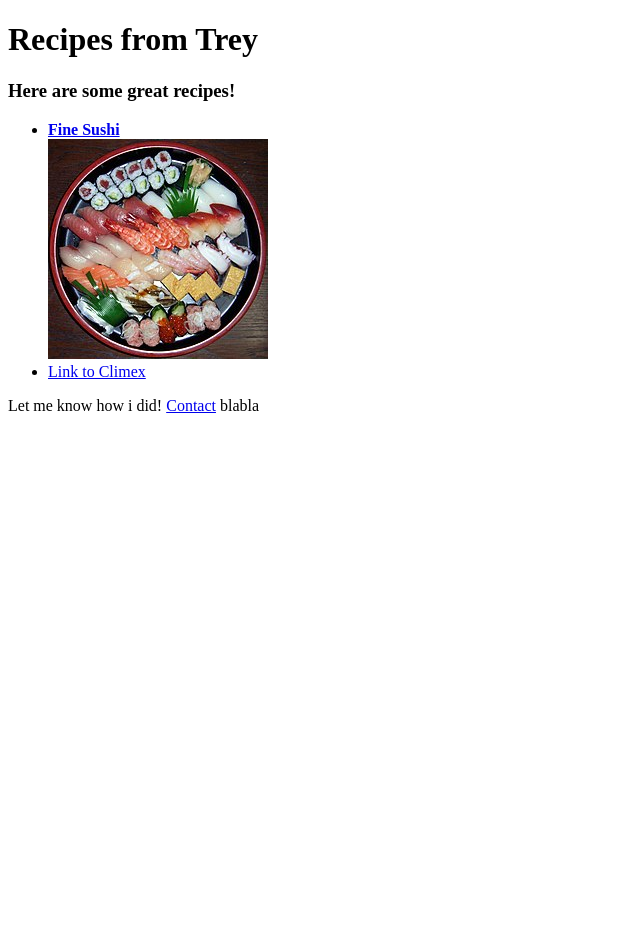
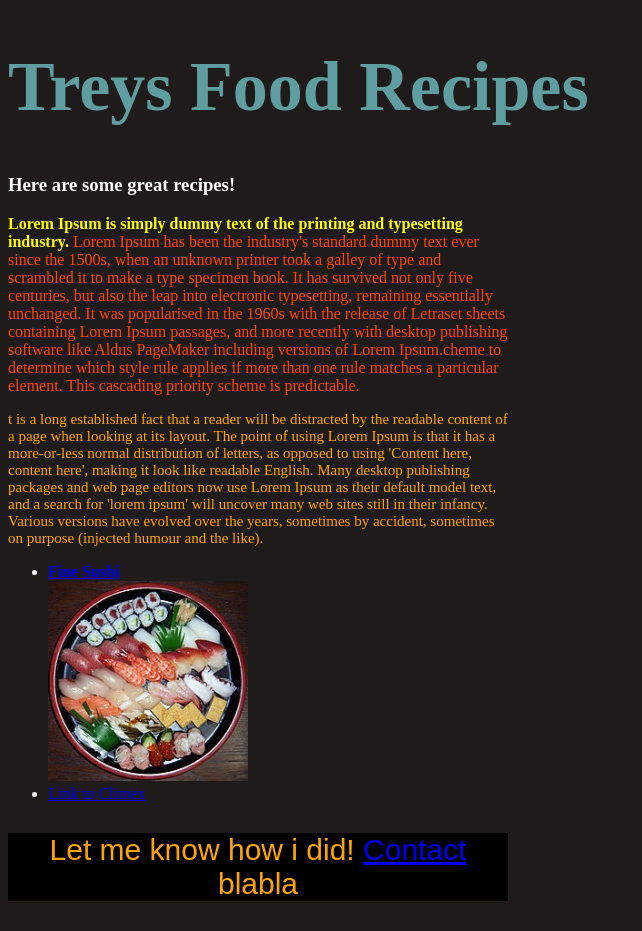
Before and after one commit to Treymsby/odin-recipes, a plain HTML site: page index.html in a window 1280 px wide. Shown: the whole page, without its empty margins (0-642 px from the left). Before the commit the page ends 800 px from the top, so only its background shows below. Drawn offline with Linux system fonts and the light colour scheme.

Commit message:
Added CSS

```diff
--- /dev/null
+++ b/css/style.css
@@ -0,0 +1,56 @@
+body {
+    background-color: rgb(31, 27, 27);
+    color: white;
+}
+
+p {
+    color:orange;
+}
+
+div {
+    width: 500px;
+}
+
+span {
+    color: yellow;
+}
+
+h1 {
+    font-size: 70px;
+    color: cadetblue;
+}
+
+.top-section {
+
+}
+
+.bottom-section {
+
+}
+
+.intro {
+    color: orangered;
+}
+
+.outro {
+    font-size: 15px;
+}
+
+.highlight {
+    font-weight: bold;
+}
+
+.footer {
+    text-align: center;
+    background-color: black;
+    color: rgb(255, 255, 255);
+    font-family: Arial, Helvetica, sans-serif;
+    font-size: 30px;
+}
+/*  Always use height and width to reserve the space in the page so
+if the pic takes longer to load it can occupy the space so
+it does not shift other content. */
+.sushi {
+    height: auto;
+    width: 200px;
+}
--- a/index.html
+++ b/index.html
@@ -5,14 +5,21 @@
     <meta http-equiv="X-UA-Compatible" content="IE=edge">
     <meta name="viewport" content="width=device-width, initial-scale=1.0">
     <title>Home Page</title>
+    <link rel="stylesheet" href="./css/style.css">
 </head>
 <body>
-    <h1>Recipes from Trey</h1>
+    <h1>Treys Food Recipes</h1>
     <h3>Here are some great recipes!</h3>
+    <div class="top-section">
+        <p class="intro"> <span class="highlight">Lorem Ipsum is simply dummy text of the printing and typesetting industry.</span> Lorem Ipsum has been the industry's standard dummy text ever since the 1500s, when an unknown printer took a galley of type and scrambled it to make a type specimen book. It has survived not only five centuries, but also the leap into electronic typesetting, remaining essentially unchanged. It was popularised in the 1960s with the release of Letraset sheets containing Lorem Ipsum passages, and more recently with desktop publishing software like Aldus PageMaker including versions of Lorem Ipsum.cheme to determine which style rule applies if more than one rule matches a particular element. This cascading priority scheme is predictable. </p>
+    </div>
+    <div class="bottom-section">
+    <p class="outro">t is a long established fact that a reader will be distracted by the readable content of a page when looking at its layout. The point of using Lorem Ipsum is that it has a more-or-less normal distribution of letters, as opposed to using 'Content here, content here', making it look like readable English. Many desktop publishing packages and web page editors now use Lorem Ipsum as their default model text, and a search for 'lorem ipsum' will uncover many web sites still in their infancy. Various versions have evolved over the years, sometimes by accident, sometimes on purpose (injected humour and the like).</p>
+    </div>
     <ul>
         <li>
             <a href="./pages/recipes/sushi.html"> <strong>Fine Sushi <br> </strong>
-            <img src="./img/Sushi_platter.jpg" alt="Sushi plate">
+            <img class="sushi" src="./img/Sushi_platter.jpg" alt="Sushi plate">
         </a>
         </li>
 
@@ -20,6 +27,8 @@
     </ul>
 </body>
 <footer>
-    <p>Let me know how i did! <a href="https://about.facebook.com/"> Contact</a> blabla</p>
+    <div class = "footer">
+        <p>Let me know how i did! <a href="https://about.facebook.com/" target="_blank"> Contact</a> blabla</p>
+    </div>
 </footer>
 </html>
```
Also changed, not shown: 1 other file.
